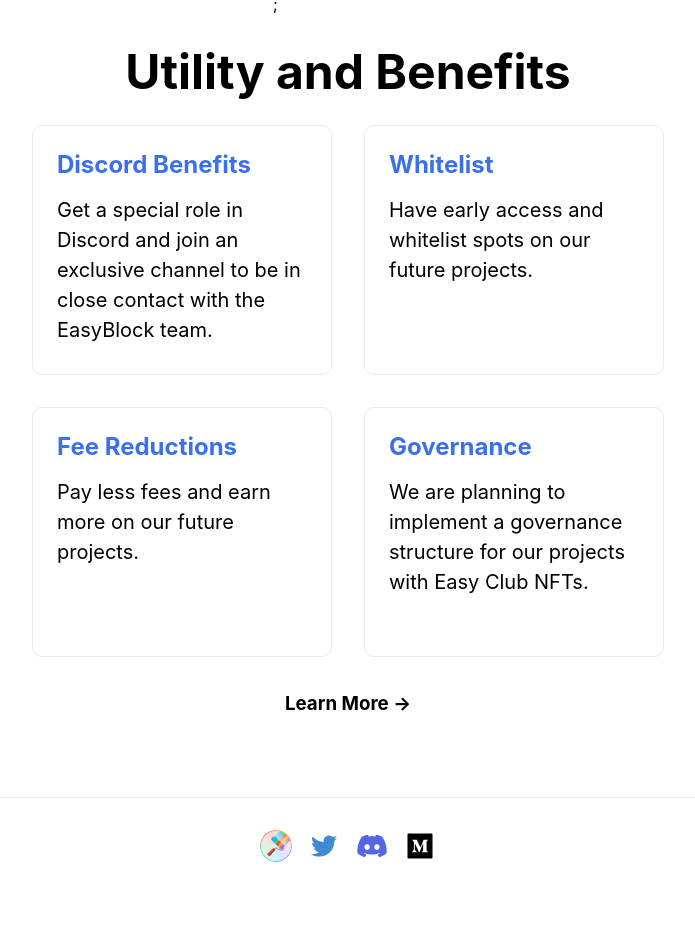
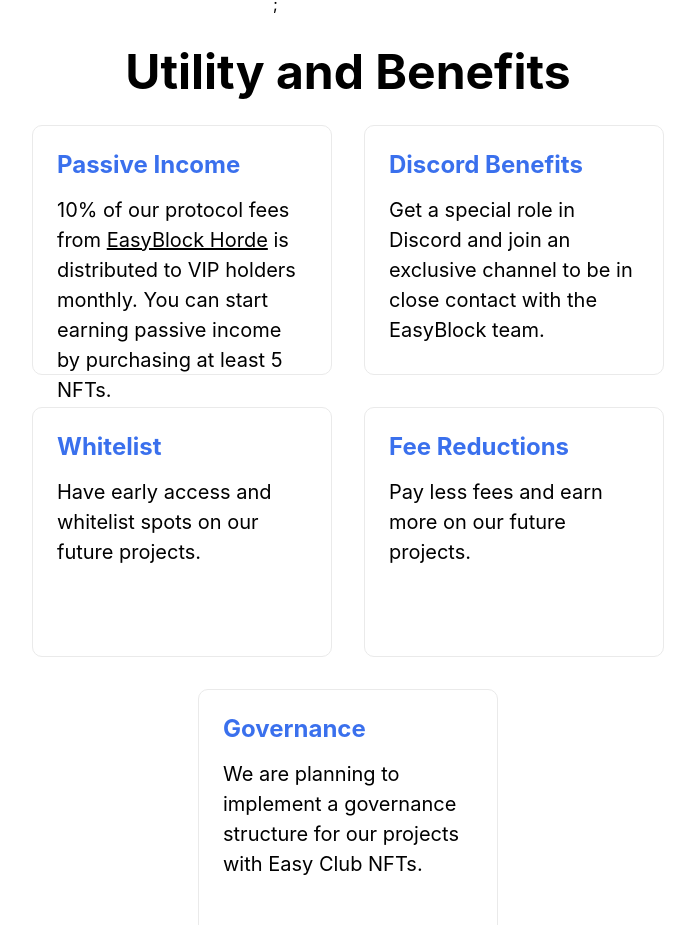
Before and after one commit to DoguD/EasyBackup-Website, a Next.js app: page / in a window 1280 px wide. Shown: the part 1358-2283 px from the top of the page, without its empty margins (292-987 px from the left). Before the commit the page ends 2256 px from the top, so only its background shows below. Built offline with nearby package versions, Linux system fonts and the light colour scheme; no server answers.

Commit message:
VIP passive income benefits added

```diff
--- a/components/UtilityBox.js
+++ b/components/UtilityBox.js
@@ -4,6 +4,13 @@
     return (
         <>
             <div className={styles.grid}>
+                <div className={styles.card}>
+                    <h2>Passive Income</h2>
+                    <p>10% of our protocol fees from <a href={"https://horde.easyblock.finance"} target={"_blank"}
+                                                        style={{textDecoration: "underline"}}>EasyBlock Horde</a> is
+                        distributed to VIP holders monthly. You can
+                        start earning passive income by purchasing at least 5 NFTs.</p>
+                </div>
                 <div className={styles.card}>
                     <h2>Discord Benefits</h2>
                     <p>Get a special role in Discord and join an exclusive channel to be in close contact with the
@@ -33,7 +40,7 @@
                 </div>
             </div>
             <a className={styles.learnMore} href={"https://medium.com/easyblock/easyblock-nfts-are-coming-bcae95ae34a0"}
-               >
+            >
                 <h3>Learn More &rarr;</h3>
             </a>
         </>
--- a/pages/index.js
+++ b/pages/index.js
@@ -292,6 +292,9 @@
                     <h2 className={styles.subTitle}>
                         Your NFTs
                     </h2>
+                    <h3>VIP Status: {
+                        userNFTCount >= 5 ? <span style={{color: "#4caf50"}}>You are a VIP holder!</span> : <span style={{color: "#b71c1c"}}>You need {5-userNFTCount} more NFTs to become VIP.</span>
+                    }</h3>
                     <NFTsContainer userNFTs={userNFTs} userNFTCount={userNFTCount} nftContract={nftContract}/>
                 </> : null}
 
```
